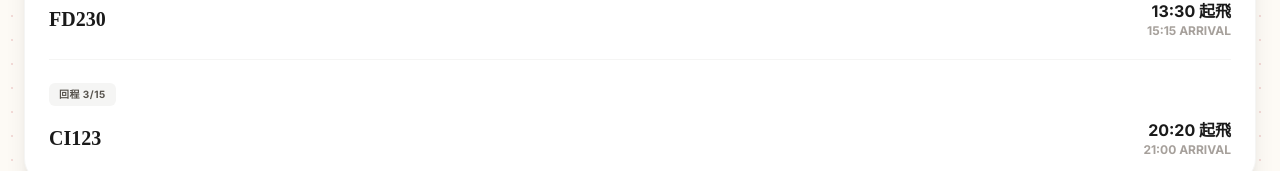
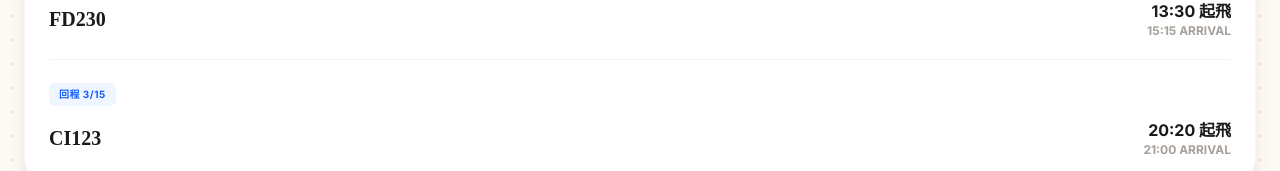
Before and after one commit to pengding2222/2026okinawa-trip2.0, a React (Vite) app: page / in a window 1280 px wide. Both pictures are taken after a click on the button "資訊". Shown: the part 356-527 px from the top of the page. Built offline with nearby package versions, Linux system fonts and the light colour scheme.

Commit message:
Update App.tsx

```diff
--- a/src/App.tsx
+++ b/src/App.tsx
@@ -60,7 +60,7 @@
     themeColor: 'emerald', // 薄荷綠
     weather: { temp: '22°C', condition: '晴朗', icon: <Sun className="text-emerald-400" size={24} /> },
     events: [
-      { id: 'd2e1', time: '09:00', title: '起床準備', type: 'hotel', location: '民宿', description: '09:00 起床，預計 10:00 出門。' },
+      { id: 'd2e1', time: '09:00', title: 'Chill Chill 起床', type: 'hotel', location: '民宿', description: '09:00 起床，預計 10:00 出門。' },
       {
         id: 'd2e2', time: '11:00', title: '波上宮', type: 'activity', location: '波上宮',
         phone: '098-868-3697',
@@ -159,6 +159,7 @@
     themeColor: 'indigo', // 薰衣草紫
     weather: { temp: '19°C', condition: '稍有雲量', icon: <Cloud className="text-indigo-400" size={24} /> },
     events: [
+      { id: 'd5e0', time: '07:30', title: '回家 DAY 早點起床', type: 'hotel', location: '民宿', description: '07:30 起床，08:30 出門。' },
       { id: 'd5e1', time: '09:30', title: '玉泉洞', type: 'activity', location: '玉泉洞', phone: '098-949-7421', description: '日本第二大鐘乳石洞，非常壯觀。' },
       { id: 'd5e2', time: '11:30', title: 'ricoland Okinawa', type: 'shopping', location: 'ricoland Okinawa', phone: '098-943-3451', description: '機車部品專賣店採買。' },
       {
@@ -253,7 +254,7 @@
             </div>
           )}
 
-          {event.location !== '那霸機場' && (
+          {event.location !== '那霸機場' && event.location !== '民宿' && (
             <div className="mt-1">
               <a
                 href={`https://www.google.com/maps/search/?api=1&query=${encodeURIComponent(event.location)}`}
@@ -421,7 +422,7 @@
               </div>
             </div>
             <div>
-              <span className="inline-block px-2.5 py-1 bg-stone-100 text-stone-600 text-[10px] font-black rounded-md mb-3 uppercase tracking-wider">回程 3/15</span>
+              <span className="inline-block px-2.5 py-1 bg-blue-50 text-blue-600 text-[10px] font-black rounded-md mb-3 uppercase tracking-wider">回程 3/15</span>
               <div className="flex justify-between items-center">
                 <div className="text-xl font-serif font-black text-sumi">CI123</div>
                 <div className="text-right">
```
